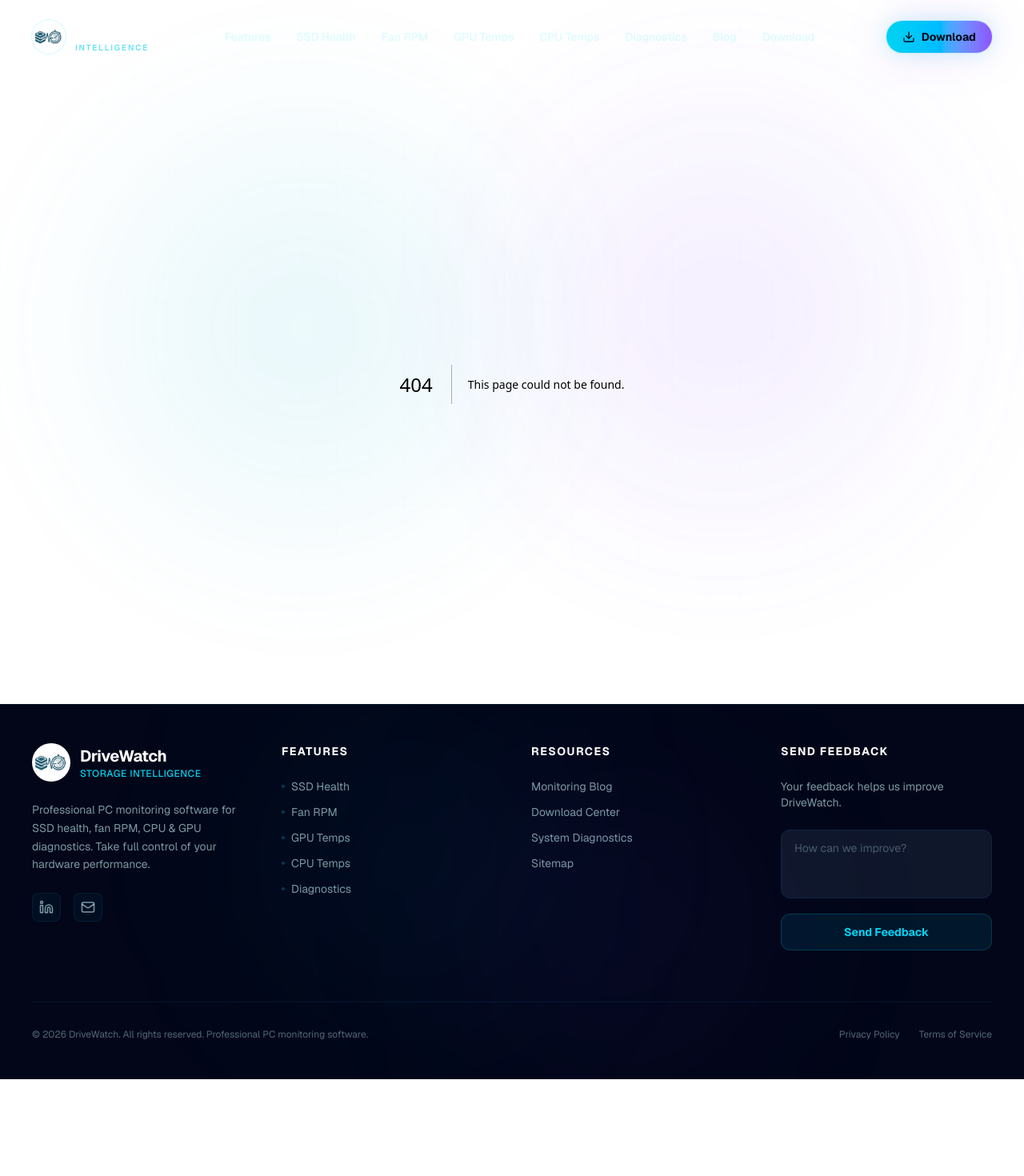
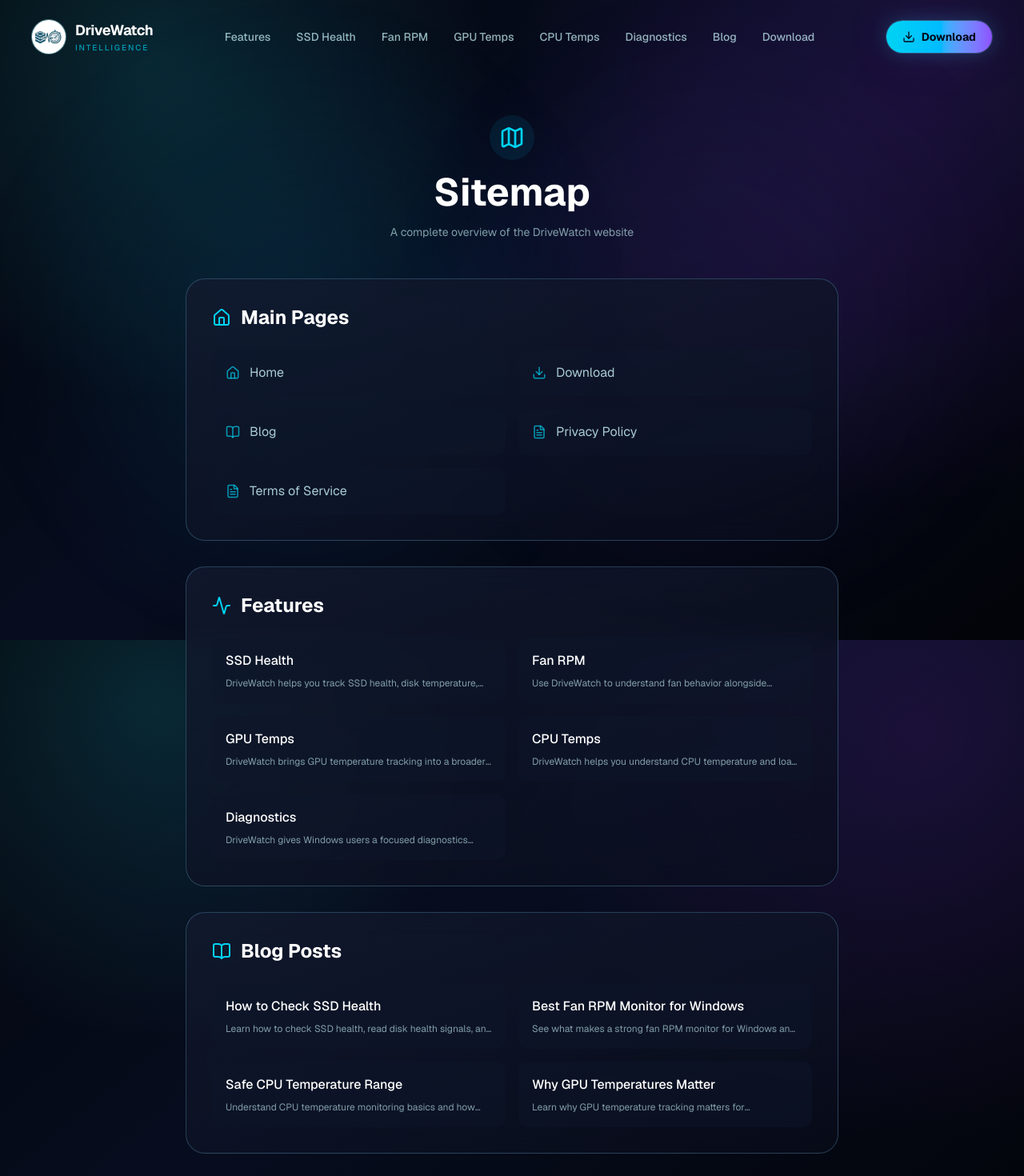
Before and after one commit to Alice2823/drivewatch-site, a Next.js app: page /sitemap in a window 1280 px wide. Before the commit this address had no page. Shown: the top 1470 px of the page at 80% size. Before the commit the page ends 1349 px from the top, so only its background shows below. Built offline with nearby package versions, Linux system fonts and the light colour scheme.

Commit message:
Fixed DriveWatch favicon

```diff
--- a/app/components/Footer.tsx
+++ b/app/components/Footer.tsx
@@ -97,9 +97,9 @@
               <Link href="/system-diagnostics" className="text-sm text-cyan-100/60 hover:text-cyan-300 transition-colors">
                 System Diagnostics
               </Link>
-              <a href="/sitemap.xml" className="text-sm text-cyan-100/60 hover:text-cyan-300 transition-colors">
+              <Link href="/sitemap" className="text-sm text-cyan-100/60 hover:text-cyan-300 transition-colors">
                 Sitemap
-              </a>
+              </Link>
             </nav>
           </div>
 
--- /dev/null
+++ b/app/sitemap/page.tsx
@@ -0,0 +1,96 @@
+import type { Metadata } from "next";
+import Link from "next/link";
+import { Map, Home, Download, FileText, Activity, BookOpen } from "lucide-react";
+import { createMetadata, featurePages, blogPosts } from "../lib/seo";
+
+export const metadata: Metadata = createMetadata({
+  title: "Sitemap | DriveWatch",
+  description: "Navigate through all DriveWatch pages, features, and blog posts with our complete sitemap.",
+  path: "/sitemap",
+});
+
+export default function SitemapPage() {
+  return (
+    <div className="mx-auto max-w-4xl px-6 py-16 md:px-10">
+      <header className="mb-12 text-center">
+        <div className="mb-4 inline-flex items-center justify-center rounded-full bg-cyan-500/10 p-3 text-cyan-400">
+          <Map size={32} />
+        </div>
+        <h1 className="text-4xl font-bold text-white md:text-5xl">Sitemap</h1>
+        <p className="mt-4 text-cyan-100/60 text-sm">A complete overview of the DriveWatch website</p>
+      </header>
+
+      <div className="space-y-8">
+        {/* Main Pages */}
+        <section className="glass-card rounded-3xl p-8 border border-cyan-500/10">
+          <div className="flex items-center gap-3 mb-6">
+            <Home className="text-cyan-400" size={24} />
+            <h2 className="text-2xl font-bold text-white">Main Pages</h2>
+          </div>
+          <div className="grid gap-4 md:grid-cols-2">
+            <Link href="/" className="flex items-center gap-3 p-4 rounded-xl bg-slate-900/50 hover:bg-cyan-500/10 border border-transparent hover:border-cyan-500/20 transition-all">
+              <Home size={18} className="text-cyan-400/70" />
+              <span className="text-cyan-100/80">Home</span>
+            </Link>
+            <Link href="/download" className="flex items-center gap-3 p-4 rounded-xl bg-slate-900/50 hover:bg-cyan-500/10 border border-transparent hover:border-cyan-500/20 transition-all">
+              <Download size={18} className="text-cyan-400/70" />
+              <span className="text-cyan-100/80">Download</span>
+            </Link>
+            <Link href="/blog" className="flex items-center gap-3 p-4 rounded-xl bg-slate-900/50 hover:bg-cyan-500/10 border border-transparent hover:border-cyan-500/20 transition-all">
+              <BookOpen size={18} className="text-cyan-400/70" />
+              <span className="text-cyan-100/80">Blog</span>
+            </Link>
+            <Link href="/privacy" className="flex items-center gap-3 p-4 rounded-xl bg-slate-900/50 hover:bg-cyan-500/10 border border-transparent hover:border-cyan-500/20 transition-all">
+              <FileText size={18} className="text-cyan-400/70" />
+              <span className="text-cyan-100/80">Privacy Policy</span>
+            </Link>
+            <Link href="/terms" className="flex items-center gap-3 p-4 rounded-xl bg-slate-900/50 hover:bg-cyan-500/10 border border-transparent hover:border-cyan-500/20 transition-all">
+              <FileText size={18} className="text-cyan-400/70" />
+              <span className="text-cyan-100/80">Terms of Service</span>
+            </Link>
+          </div>
+        </section>
+
+        {/* Feature Pages */}
+        <section className="glass-card rounded-3xl p-8 border border-cyan-500/10">
+          <div className="flex items-center gap-3 mb-6">
+            <Activity className="text-cyan-400" size={24} />
+            <h2 className="text-2xl font-bold text-white">Features</h2>
+          </div>
+          <div className="grid gap-4 md:grid-cols-2">
+            {featurePages.map((page) => (
+              <Link
+                key={page.slug}
+                href={page.slug}
+                className="flex flex-col gap-2 p-4 rounded-xl bg-slate-900/50 hover:bg-cyan-500/10 border border-transparent hover:border-cyan-500/20 transition-all"
+              >
+                <span className="text-white font-medium">{page.navTitle}</span>
+                <span className="text-xs text-cyan-100/60 line-clamp-1">{page.description}</span>
+              </Link>
+            ))}
+          </div>
+        </section>
+
+        {/* Blog Posts */}
+        <section className="glass-card rounded-3xl p-8 border border-cyan-500/10">
+          <div className="flex items-center gap-3 mb-6">
+            <BookOpen className="text-cyan-400" size={24} />
+            <h2 className="text-2xl font-bold text-white">Blog Posts</h2>
+          </div>
+          <div className="grid gap-4 md:grid-cols-2">
+            {blogPosts.map((post) => (
+              <Link
+                key={post.slug}
+                href={`/blog/${post.slug}`}
+                className="flex flex-col gap-2 p-4 rounded-xl bg-slate-900/50 hover:bg-cyan-500/10 border border-transparent hover:border-cyan-500/20 transition-all"
+              >
+                <span className="text-white font-medium line-clamp-1">{post.title}</span>
+                <span className="text-xs text-cyan-100/60 line-clamp-1">{post.description}</span>
+              </Link>
+            ))}
+          </div>
+        </section>
+      </div>
+    </div>
+  );
+}
```
